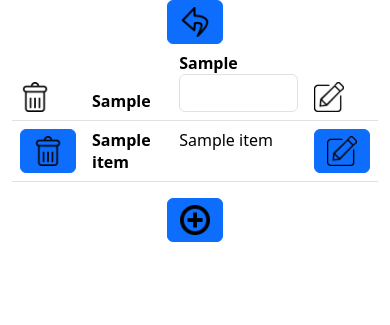
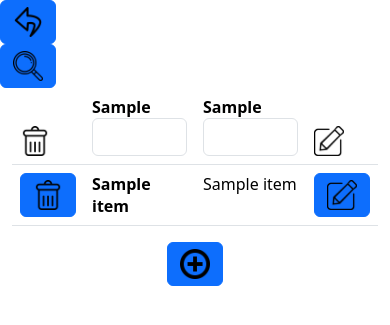
Before and after one commit to yarosshest/BD_5sem_proj, a Python web app: template app/templates/table_page.html in a window 390 px wide. Shown: the top 325 px of the page. Run offline with Jinja, Linux system fonts and the light colour scheme; the template is opened without the code that fills it: most values are stand-ins (such as "Sample title", 1, 10 or a date in 2020); some libraries are stand-ins or nearby versions.

Commit message:
find in progress

```diff
--- a/app/templates/table_page.html
+++ b/app/templates/table_page.html
@@ -11,10 +11,17 @@
     <title>main screen</title>
 </head>
 <body>
-<div class="text-center">
-    <a href="/web/" class="btn btn-primary">
-        <img src="{{ url_for('static', path='img/backwardarrow.png') }}" height="30" alt="Back">
-    </a>
+<div class="row">
+    <div class="col-sm">
+        <a href="/web/" class="btn btn-primary">
+            <img src="{{ url_for('static', path='img/backwardarrow.png') }}" height="30" alt="Back">
+        </a>
+    </div>
+    <div class="col-sm">
+        <button class="btn btn-primary btn-search">
+            <img src="{{ url_for('static', path='img/find.png') }}" height="30" alt="Find">
+        </button>
+    </div>
 </div>
 
 <div class="container">
@@ -24,18 +31,25 @@
             <th scope="col">
                 <img src="{{ url_for('static', path='img/dell.png') }}" alt="My Profile" height="30">
             </th>
-            <th scope="col">{{colIdRu}}</th>
+
+            <th scope="col">
+                {{colIdRu}}
+                <div class="input-group">
+                    <div class="form-outline" data-mdb-input-init>
+                        <input type="search" id="par-id" class="form-control"/>
+                    </div>
+                </div>
+            </th>
+
             {% for num_col in range(colRu|length) %}
             <th scope="col">
                 {{colRu[num_col]}}
                 <div class="input-group">
                     <div class="form-outline" data-mdb-input-init>
-                        <input type="search" id="form1" class="form-control"/>
+                        <input type="search" id="par-{{col[num_col]}}" class="form-control"/>
                     </div>
                 </div>
             </th>
-
-
             {% endfor %}
             <th scope="col">
                 <img src="{{ url_for('static', path='img/edit.png') }}" alt="My Profile" height="30">
@@ -159,6 +173,15 @@
 <script type="module">
     $('[data-bs-toggle="tooltip"]').tooltip()
 
+    $(document).on("click", ".btn-search", function () {
+        var id = $(".par-id #id").val();
+        $(".modal-body #id").val( id );
+    });
+</script>
+
+<script type="module">
+    $('[data-bs-toggle="tooltip"]').tooltip()
+
     $(document).on("click", ".edit-dialog", function () {
         var id = $(this).data('id');
         $(".modal-body #id").val( id );
```
Also changed, not shown: app/static/img/find.png (added).
